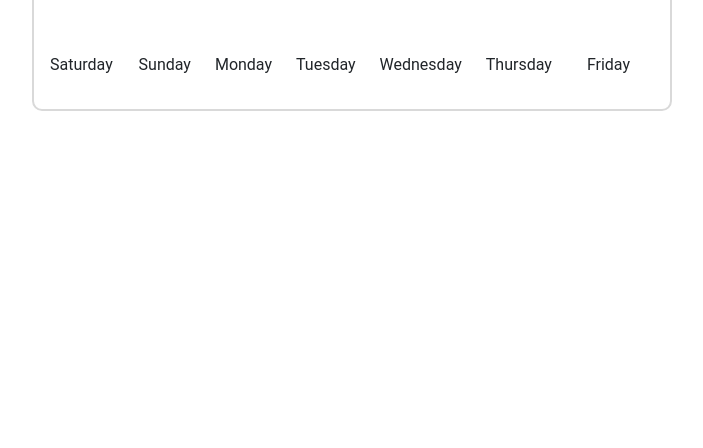
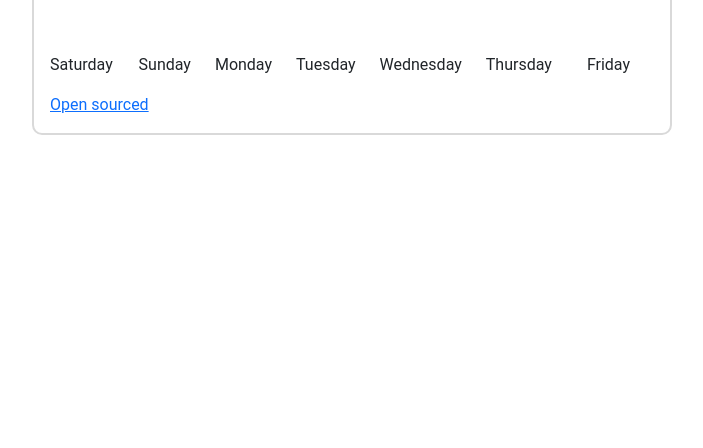
Before and after one commit to lea175/My-Awsome-Weather-App, a plain HTML site: page index.html in a window 1280 px wide. Shown: the part 352-800 px from the top of the page, without its empty margins (288-991 px from the left). Drawn offline with nearby package versions, Linux system fonts and the light colour scheme; a web font is replaced by a local one.

Commit message:
Added link to gitHub repository

```diff
--- a/index.html
+++ b/index.html
@@ -93,6 +93,7 @@
 
 
 </div>
+<a href="https://github.com/lea175/My-Awsome-Weather-App" target="_blank" rel="noreferrer">Open sourced</a>
 </div>
 <script src="index.js"></script>
 </body>
```
